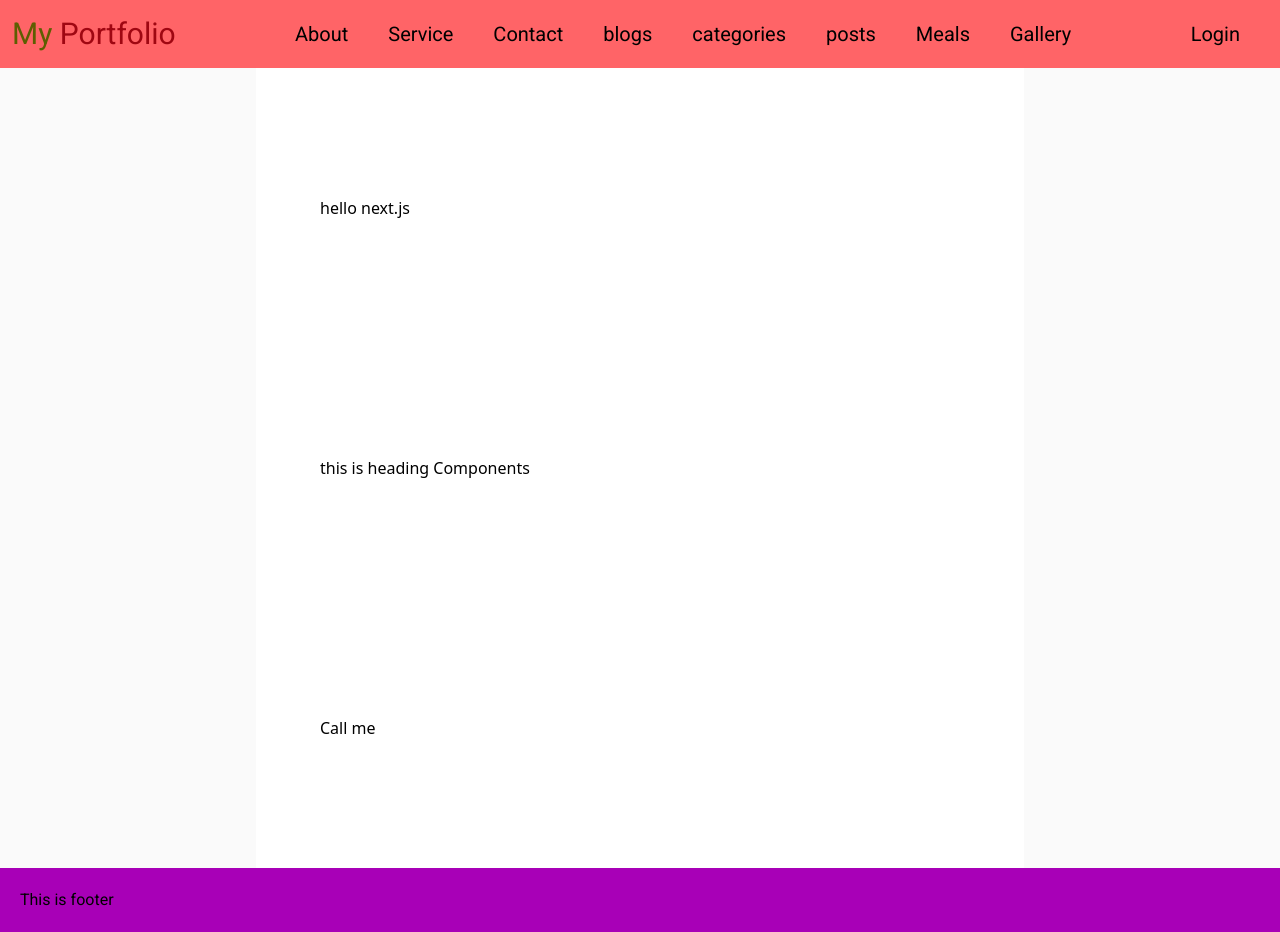
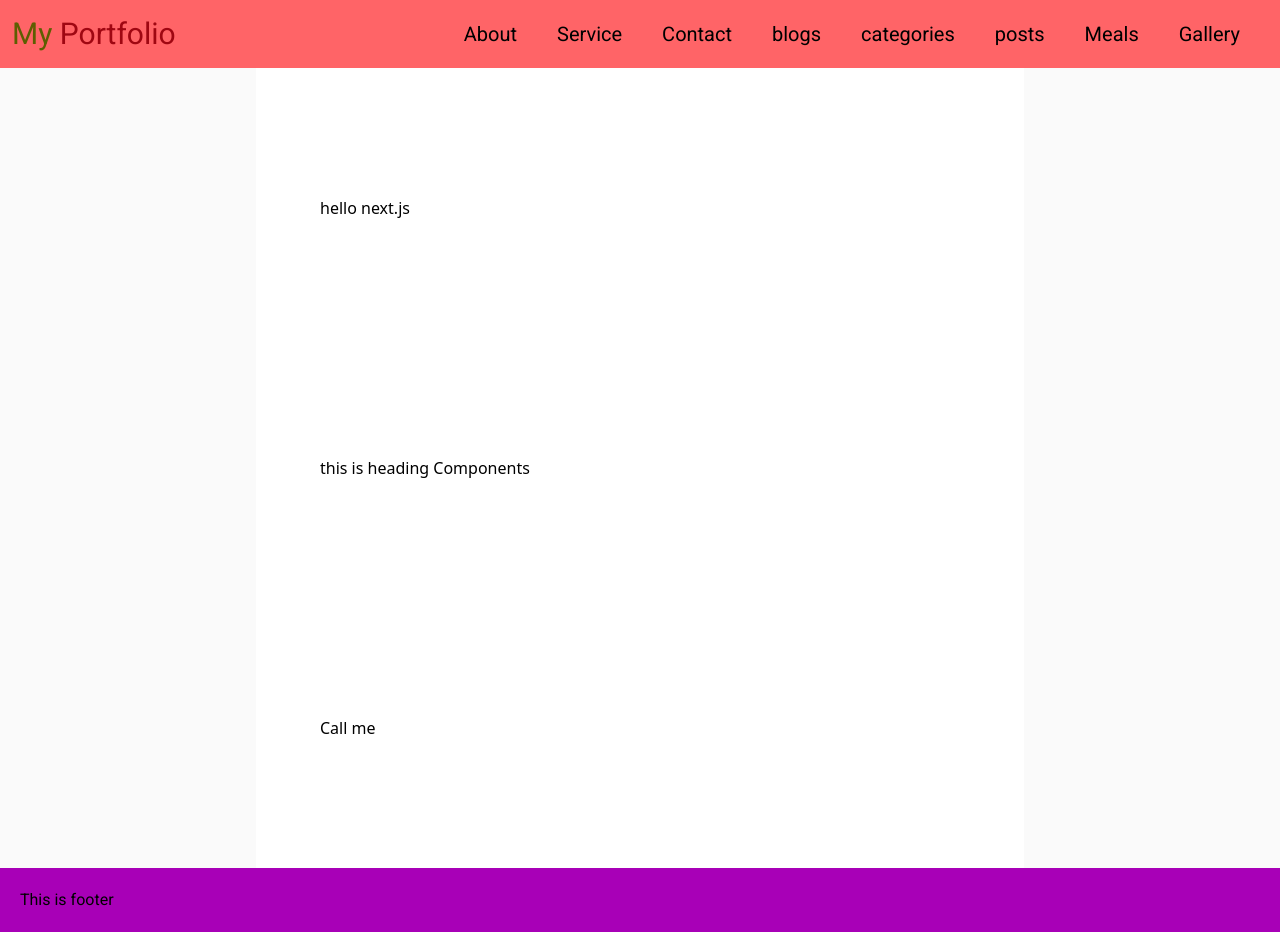
Before and after one commit to Busra2456/my-portfolio-next.js, a Next.js app: page / in a window 1280 px wide. Built offline with nearby package versions, Linux system fonts and the light colour scheme.

Commit message:
timttime

```diff
--- a/src/Components/Navbar.jsx
+++ b/src/Components/Navbar.jsx
@@ -43,9 +43,9 @@ const Navbar = () => {
                   path : '/gallery'
             },
       ];
-      const handelLogin = () =>{
-            router.push('/about')
-      }
+      // const handelLogin = () =>{
+      //       router.push('/about')
+      // }
 
       if(pathName.includes("dashboard"))
             return(
@@ -65,7 +65,7 @@ const Navbar = () => {
                   links?.map((link) =><Link className={`${pathName === link.path && "text-fuchsia-800"}`} key={link.path} href={link.path}>{link.title}</Link>)
             }
           </ul>
-          <button onClick={handelLogin}>Login</button>
+          {/* <button onClick={handelLogin}>Login</button> */}
         </nav>
       );
 };
```
